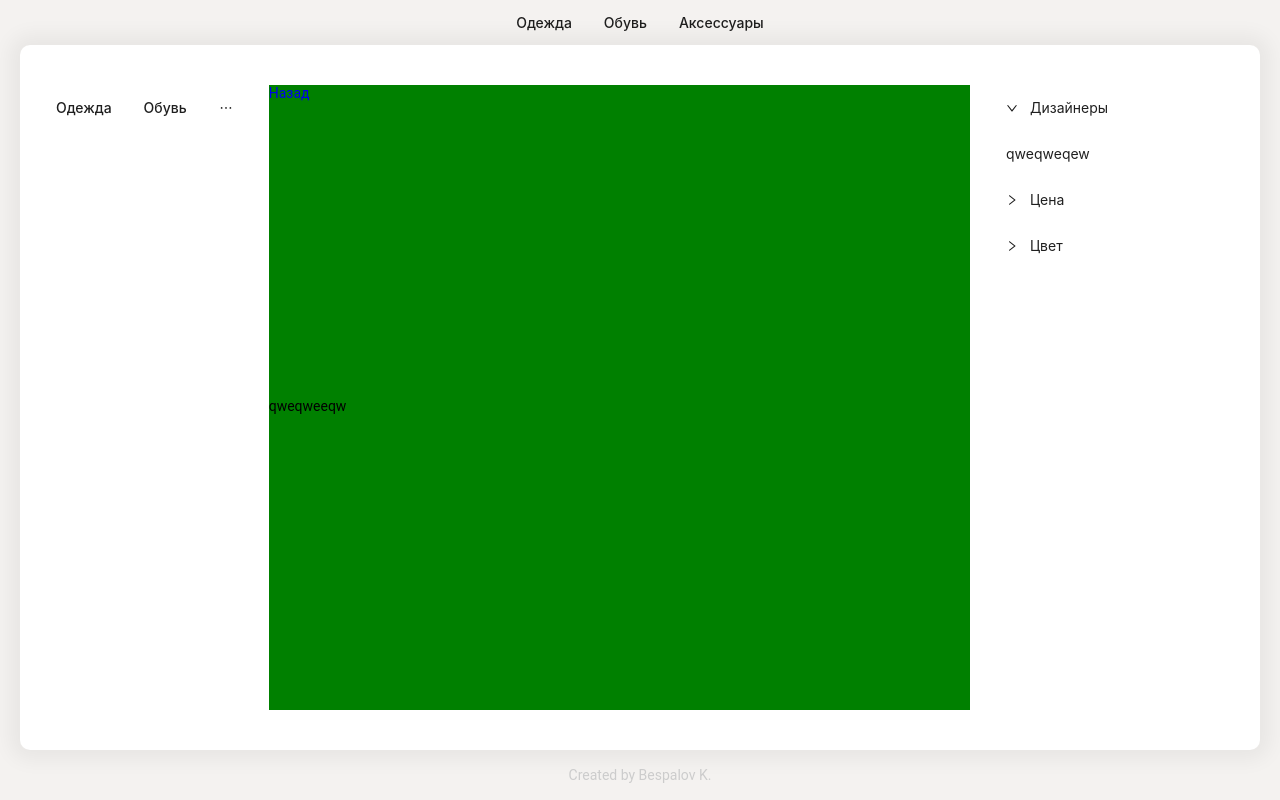
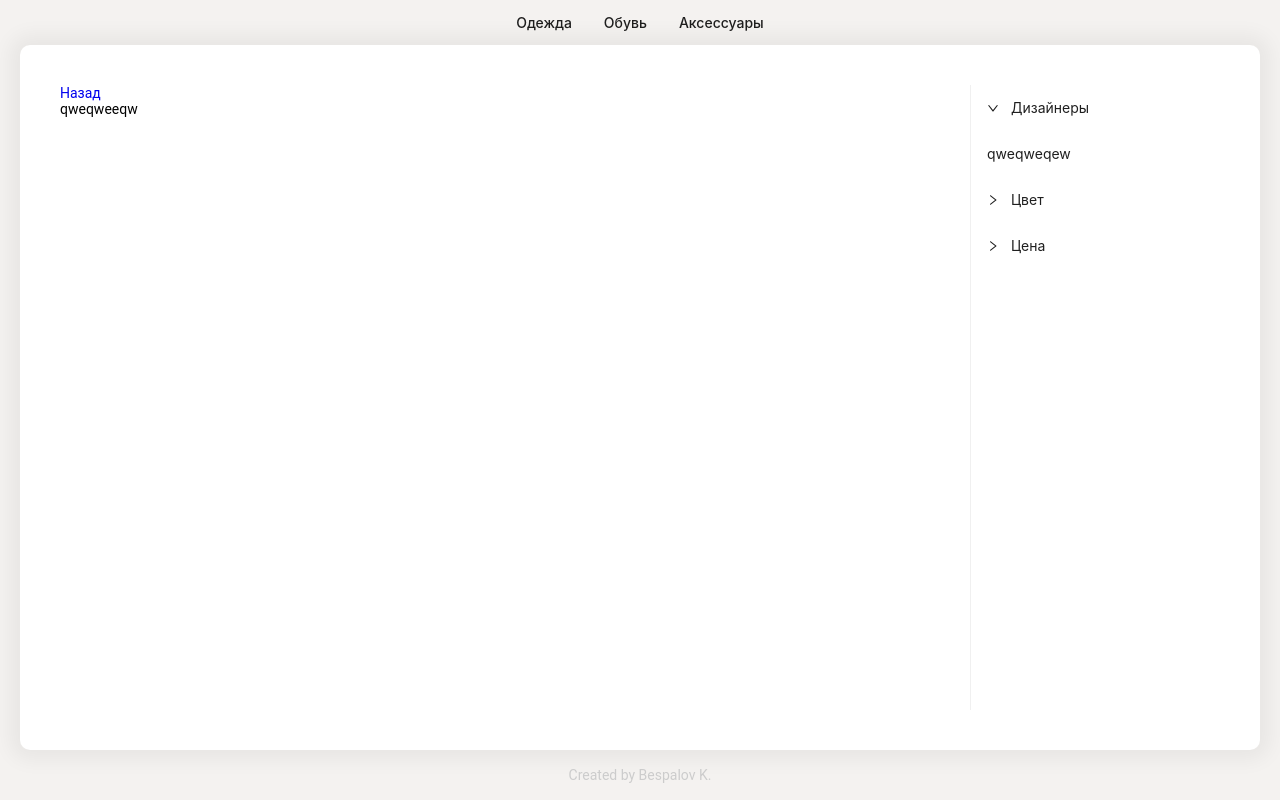
Before and after one commit to krilpil/itbe-store, a Next.js app: page /products in a window 1280 px wide. Built offline with nearby package versions, Linux system fonts and the light colour scheme.

Commit message:
feat: Фильтр перенесен в правую часть

```diff
--- a/src/app/page.tsx
+++ b/src/app/page.tsx
@@ -2,11 +2,7 @@ import { Metadata } from "next";
 import Home from "@screens/home";
 
 const HomePage = () => {
-  return (
-    <>
-      <Home />
-    </>
-  );
+  return <Home />;
 };
 
 export const metadata: Metadata = {
--- a/src/app/products/page.tsx
+++ b/src/app/products/page.tsx
@@ -1,16 +1,8 @@
 import { Metadata } from "next";
-import Menu from "@features/menu";
 import Products from "@screens/products";
-import Filter from "@features/filter";
 
 const ProductsPage = () => {
-  return (
-    <>
-      <Menu />
-      <Products />
-      <Filter />
-    </>
-  );
+  return <Products />;
 };
 
 export const metadata: Metadata = {
--- a/src/features/filter/ui/filter.styles.ts
+++ b/src/features/filter/ui/filter.styles.ts
@@ -1,6 +1,14 @@
 import styled from "styled-components";
+import { Collapse } from "antd";
 
 export const SFilter = styled.aside`
-  max-width: 250px;
+  border-left: 1px solid ${({ theme }) => theme.colors.middleGray};
+`;
+
+export const SCollapse = styled(Collapse).attrs({
+  ghost: true,
+})`
   width: 100%;
 `;
+
+export const SPanel = styled(Collapse.Panel)``;
--- a/src/features/filter/ui/filter.tsx
+++ b/src/features/filter/ui/filter.tsx
@@ -1,22 +1,21 @@
 "use client";
 
-import { Collapse } from "antd";
-import { SFilter } from "./filter.styles";
+import { SCollapse, SFilter, SPanel } from "./filter.styles";
 
 const Filter = () => {
   return (
     <SFilter>
-      <Collapse defaultActiveKey={["1"]} ghost>
-        <Collapse.Panel header="Дизайнеры" key="1">
+      <SCollapse defaultActiveKey={["1"]}>
+        <SPanel header="Дизайнеры" key="1">
           <p>qweqweqew</p>
-        </Collapse.Panel>
-        <Collapse.Panel header="Цена" key="2">
+        </SPanel>
+        <SPanel header="Цвет" key="3">
+          <p>wqewqewqeqewqwe</p>
+        </SPanel>
+        <SPanel header="Цена" key="2">
           <p>qweqweewqqwe</p>
-        </Collapse.Panel>
-        <Collapse.Panel header="Цвет" key="3">
-          <p>wqewqewqeqewqwe</p>
-        </Collapse.Panel>
-      </Collapse>
+        </SPanel>
+      </SCollapse>
     </SFilter>
   );
 };
--- a/src/screens/products/ui/products.styles.ts
+++ b/src/screens/products/ui/products.styles.ts
@@ -2,6 +2,6 @@ import styled from "styled-components";
 
 export const SProducts = styled.div`
   display: grid;
+  grid-template-columns: 1fr minmax(max-content, 250px);
   width: 100%;
-  background-color: green;
 `;
--- a/src/screens/products/ui/products.tsx
+++ b/src/screens/products/ui/products.tsx
@@ -2,13 +2,17 @@
 
 import React from "react";
 import Link from "next/link";
+import Filter from "@features/filter";
 import { SProducts } from "./products.styles";
 
 const Products = () => {
   return (
     <SProducts>
-      <Link href="/">Назад</Link>
-      <p>qweqweeqw</p>
+      <div>
+        <Link href="/">Назад</Link>
+        <p>qweqweeqw</p>
+      </div>
+      <Filter />
     </SProducts>
   );
 };
--- a/src/widgets/layout/ui/layout.style.ts
+++ b/src/widgets/layout/ui/layout.style.ts
@@ -30,7 +30,7 @@ export const SContent = styled.div`
   gap: 20px;
   max-width: ${({ theme }) => theme.breakpoints.maxDesktops}px;
   width: 100%;
-  padding: 40px 20px;
+  padding: 40px;
   border-radius: 10px;
   background-color: ${({ theme }) => theme.colors.white};
   box-shadow: 0 0 20px 10px rgb(0, 0, 0, 0.05);
```
